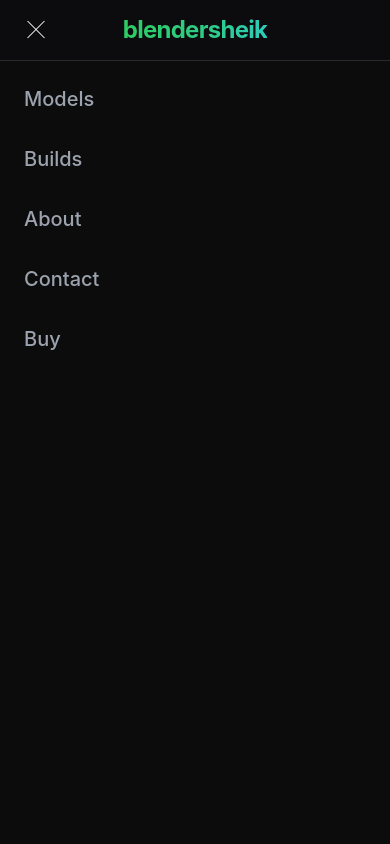
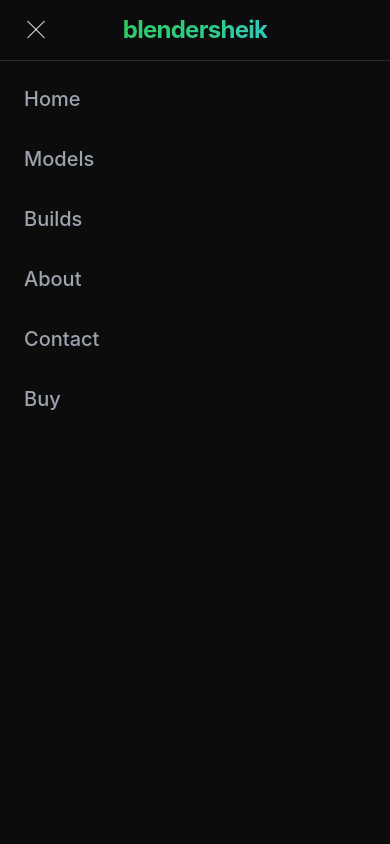
Before and after one commit to emirulucay/blednersheik-next, a Next.js app: page / in a window 390 px wide. Both pictures are taken after a click on the element 36 px from the left and 30 px from the top of the page. Shown: the top 844 px of the page. Built offline with nearby package versions, Linux system fonts and the light colour scheme.

Commit message:
header responsive links fixed

```diff
--- a/components/Header.tsx
+++ b/components/Header.tsx
@@ -92,6 +92,19 @@
               }
             )}>
             <li>
+              <Link href="/">
+                <a
+                  className={classNames(
+                    "text-gray-400 hover:text-white font-inter font-medium transition duration-300 select-none text-xl",
+                    {
+                      "!text-white": router.pathname == "/models",
+                    }
+                  )}>
+                  Home
+                </a>
+              </Link>
+            </li>
+            <li>
               <Link href="/models">
                 <a
                   className={classNames(
```
